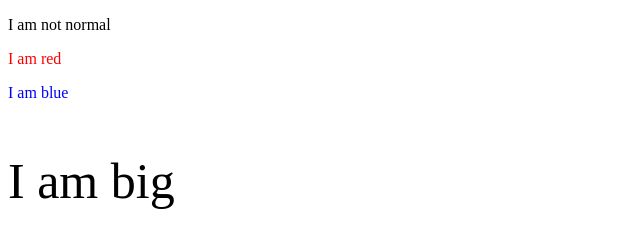
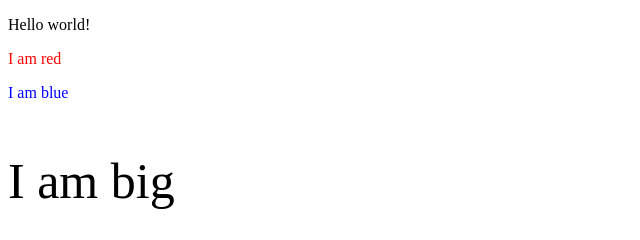
Before and after one commit to yaswanth572/html, a plain HTML site: page index.html in a window 1280 px wide. Shown: the full height of the page, 0-640 px from the left. Drawn offline with Linux system fonts and the light colour scheme.

Commit message:
hello world

```diff
--- a/index.html
+++ b/index.html
@@ -2,7 +2,7 @@
 <html>
 <body>
 
-<p>I am not normal</p>
+<p>Hello world!</p>
 <p style="color:red;">I am red</p>
 <p style="color:blue;">I am blue</p>
 <p style="font-size:50px;">I am big</p>
```
